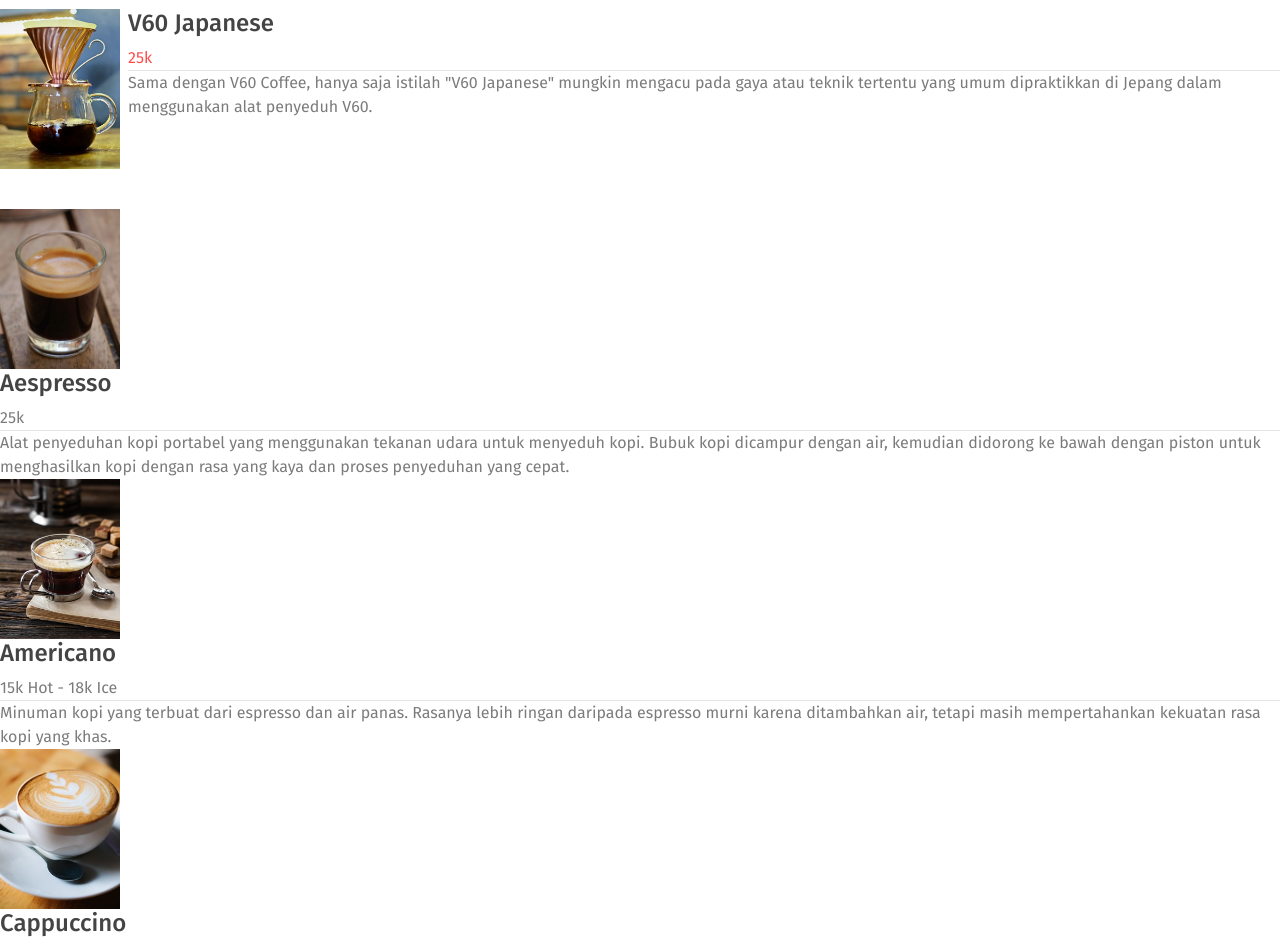
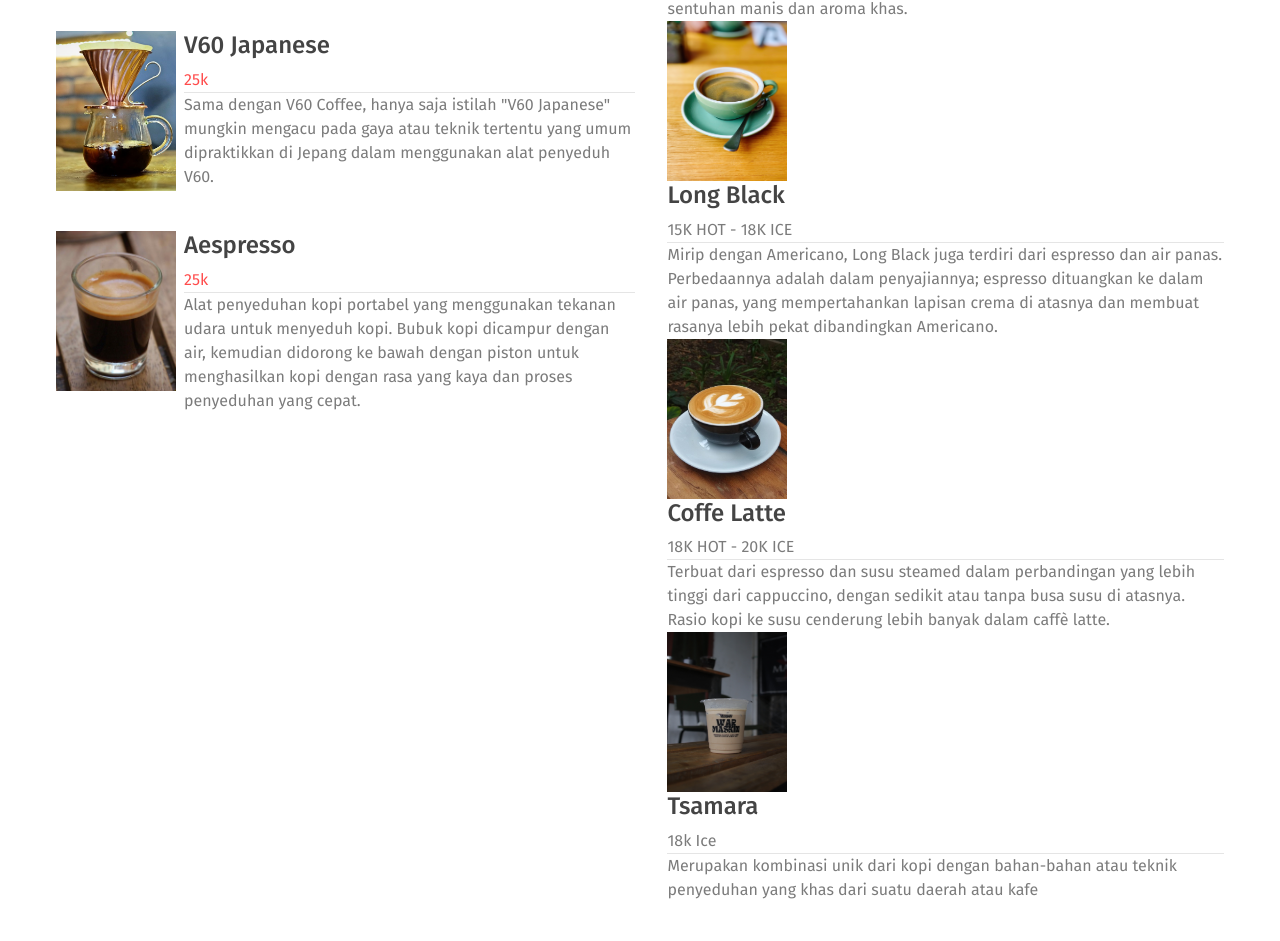
Before and after one commit to akmalghandi20/warmaskin, a website: page Program/menuwarmaskin.html in a window 1280 px wide. Shown: the part 1079-2020 px from the top of the page. Drawn offline with Linux system fonts and the light colour scheme.

Commit message:
dayanu: Merapihkan css menu kopi

```diff
--- a/Program/menuwarmaskin.html
+++ b/Program/menuwarmaskin.html
@@ -99,11 +99,13 @@
     </nav>
     <!-- Membuat Menu -->
     <section>
-        <div>
+        <div class="coffe">
             <h1>COFFE Originale</h1>
 
-            <div>
-                <div>
+            <div class="coffeoriginale">
+
+                <div class="tampilancoffe1">
+
                     <div class="tampilancoffe">
                         <div>
                             <img src="assets/imgs/Tubruk.jpg" alt="">
@@ -174,30 +176,27 @@
                         </div>
                     </div>
 
-                    <div>
+                    <div class="tampilancoffe">
                         <div>
                             <img src="assets/imgs/Aeropresso.jpg" alt="">
                         </div>
-                        <div>
+                        <div class="deskripsi">
                             <h3>Aespresso</h3>
-                            <p>25k</p>
+                            <p class="harga">25k</p>
                             <hr>
                             <div>
                                 <p>Alat penyeduhan kopi portabel yang menggunakan tekanan udara untuk menyeduh kopi. Bubuk kopi dicampur dengan air, kemudian didorong ke bawah dengan piston untuk menghasilkan kopi dengan rasa yang kaya dan proses penyeduhan yang cepat.</p>
                             </div>
                         </div>
 
-                        <div>
-
-                        </div>
-
                     </div>
 
                 </div>
 
-                <div>
-                    <div>
 
+                <div class="tampilancoffe2">
+
+                    <div class="tampilancoffe">
                         <div>
                             <img src="assets/imgs/Americano.jpg" alt="">
                         </div>
@@ -210,6 +209,7 @@
                             </div>
                         </div>
                     </div>
+
                     <div>
                         <div>
                             <img src="assets/imgs/Cappuccino.jpg" alt="">
@@ -223,8 +223,8 @@
                         </div>
                         </div>
                     </div>
+
                     <div>
-
                         <div>
                             <img src="assets/imgs/Hazelnut-Latte.png" alt="">
                         </div>
@@ -237,6 +237,7 @@
                             </div>
                         </div>
                     </div>
+
                     <div>
                         <div>
                             <img src="assets/imgs/Long-Black.png" alt="">
@@ -249,10 +250,9 @@
                                 <p>Mirip dengan Americano, Long Black juga terdiri dari espresso dan air panas. Perbedaannya adalah dalam penyajiannya; espresso dituangkan ke dalam air panas, yang mempertahankan lapisan crema di atasnya dan membuat rasanya lebih pekat dibandingkan Americano.</p>
                             </div>
                         </div>
+                    </div>
 
-                    </div>
                     <div>
-
                         <div>
                             <img src="assets/imgs/Caffe-Latte.jpg" alt="">
                         </div>
@@ -264,10 +264,9 @@
                             <p>Terbuat dari espresso dan susu steamed dalam perbandingan yang lebih tinggi dari cappuccino, dengan sedikit atau tanpa busa susu di atasnya. Rasio kopi ke susu cenderung lebih banyak dalam caffè latte.</p>
                         </div>
                         </div>
+                    </div>
 
-                    </div>
                     <div>
-
                         <div>
                             <img src="assets/imgs/Tsamara.JPG" alt="">
                         </div>
@@ -280,11 +279,10 @@
                             </div>
                         </div>
                     </div>
+
                 </div>
             </div>
-            <div>
-                <p>tes</p>
-            </div>
+
         </div>
     </section>
 
```
